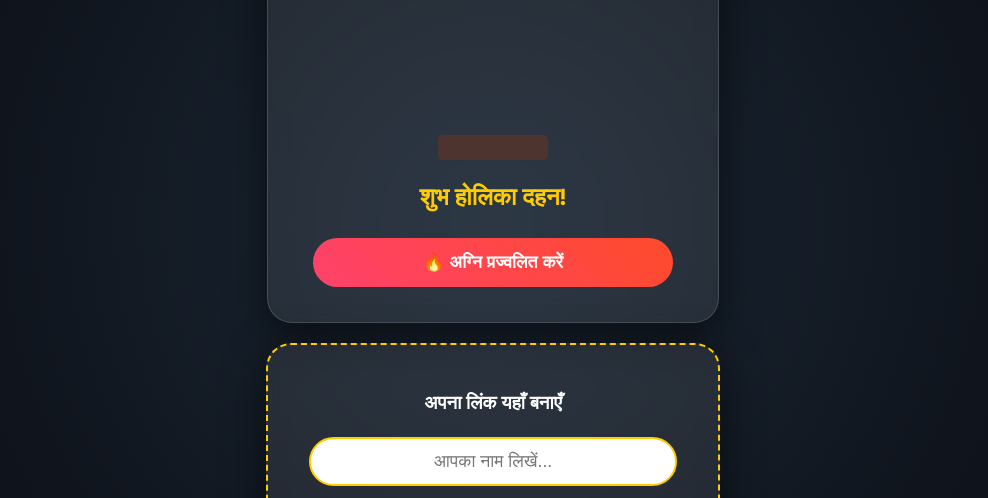
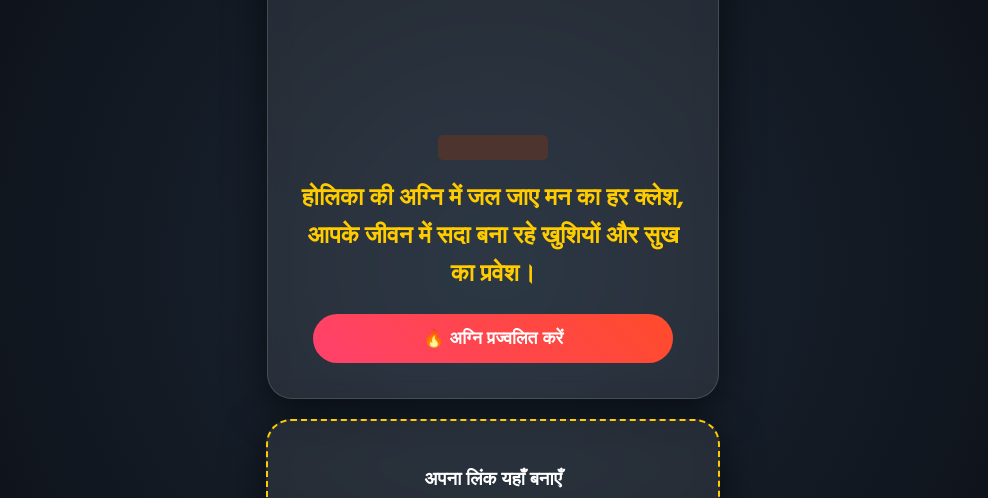
Before and after one commit to 2adityak6-source/Index.html-, a plain HTML site: page index.html in a window 1280 px wide. Shown: the part 259-757 px from the top of the page, without its empty margins (147-1135 px from the left). Drawn offline with Linux system fonts and the light colour scheme; a web font is replaced by a local one.

Commit message:
Update index.html

```diff
--- a/index.html
+++ b/index.html
@@ -129,7 +129,8 @@
             <div class="wood-logs"></div>
         </div>
 
-        <h2 style="color: var(--gold);">शुभ होलिका दहन!</h2>
+        <h2 style="color: var(--gold);">होलिका की अग्नि में जल जाए मन का हर क्लेश,
+            आपके जीवन में सदा बना रहे खुशियों और सुख का प्रवेश। </h2>
         <button class="fire-btn action-btn" onclick="ignite()">🔥 अग्नि प्रज्वलित करें</button>
     </div>
 
```
